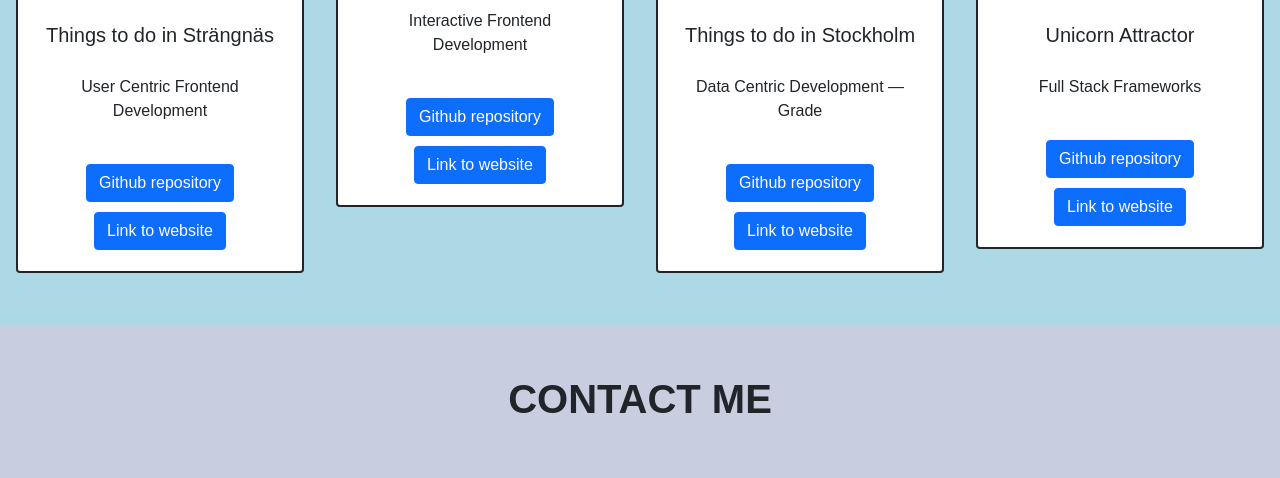
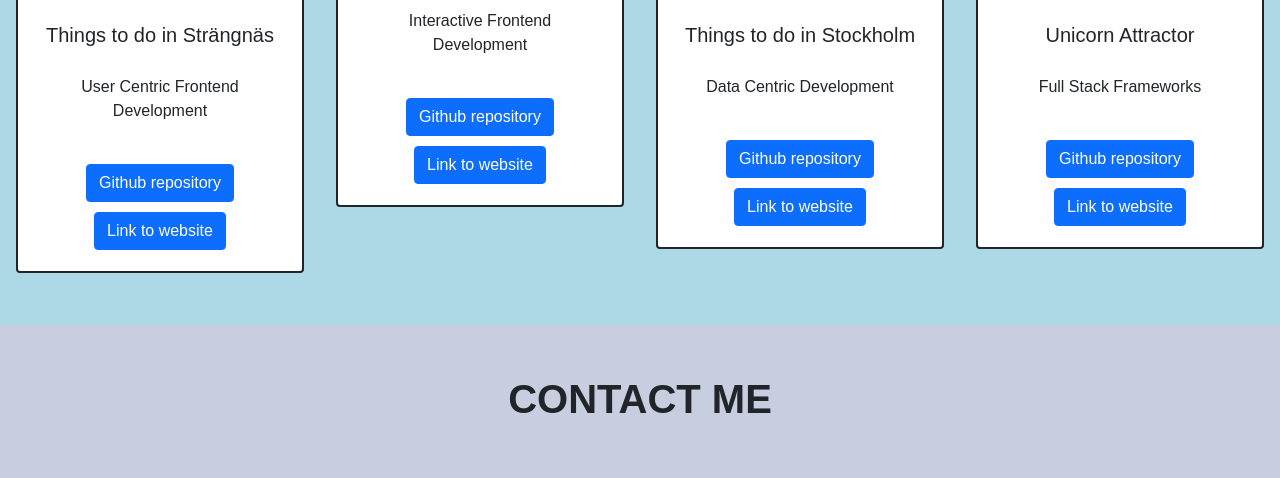
Before and after one commit to kososwede/my-portfolio, a plain HTML site: page index.html in a window 1280 px wide. Shown: the part 1632-2110 px from the top of the page. Drawn offline with nearby package versions, Linux system fonts and the light colour scheme.

Commit message:
removed grade from DCD project

```diff
--- a/index.html
+++ b/index.html
@@ -147,7 +147,7 @@
               <img src="images/Project3.png" class="card-img-top" alt="..." />
               <div class="card-body">
                 <h5 class="card-title">Things to do in Stockholm</h5>
-                <p class="card-text">Data Centric Development — Grade</p>
+                <p class="card-text">Data Centric Development</p>
                 <a
                   href="https://github.com/kososwede/ms3.git"
                   class="btn btn-primary"
```
